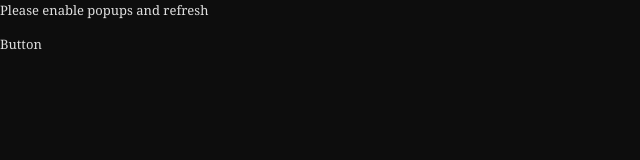
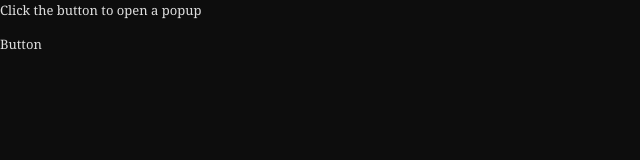
Before and after one commit to mockdeep/ancient-js, a plain HTML site: page webeditor/parent.htm in a window 1280 px wide. Shown: the full height of the page, 0-640 px from the left. Drawn offline with Linux system fonts and the light colour scheme.

Commit message:
changed caption

```diff
--- a/webeditor/parent.htm
+++ b/webeditor/parent.htm
@@ -5,16 +5,12 @@
     <title>Roark - Web designing made fun</title>
 	<link rel="stylesheet" href="roark.css" type="text/css" media="all">
     <style id="style"></style>
-<!--    <script language="JavaScript">
-      evilChild = window.open("child.htm", "evilChild", "height=500,width=350,resize=0");
-      evilChild.focus();
-    </script>-->
     <script src="jquery.js" type="text/javascript" charset="utf-8"></script>
     <script src="parent.js" type="text/javascript" charset="utf-8"></script>
 
 </head>
 <body id="body">
-<p>Please enable popups and refresh</p>
+<p>Click the button to open a popup</p>
 
 <!--<div id="container">
 <div id="nav">
```
